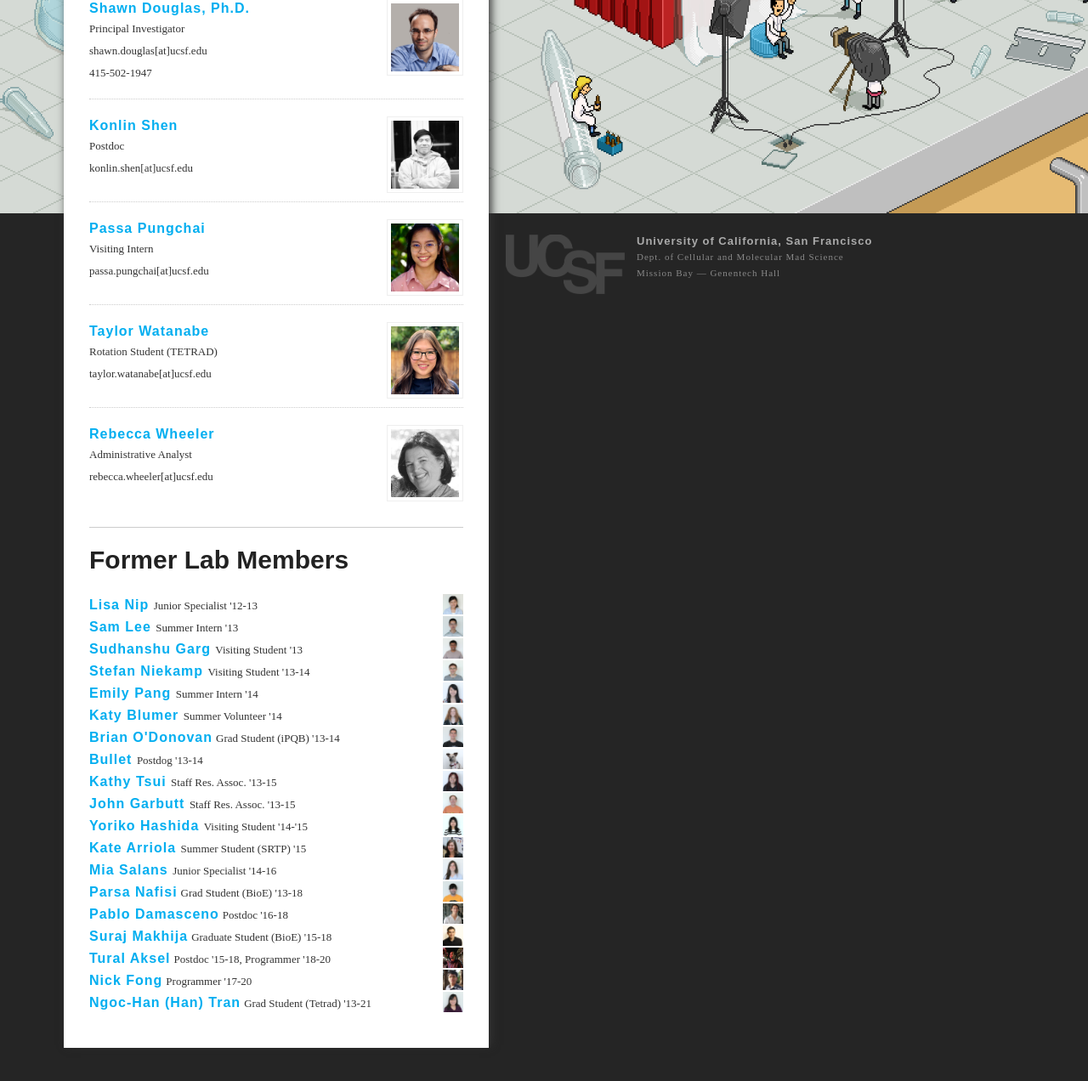
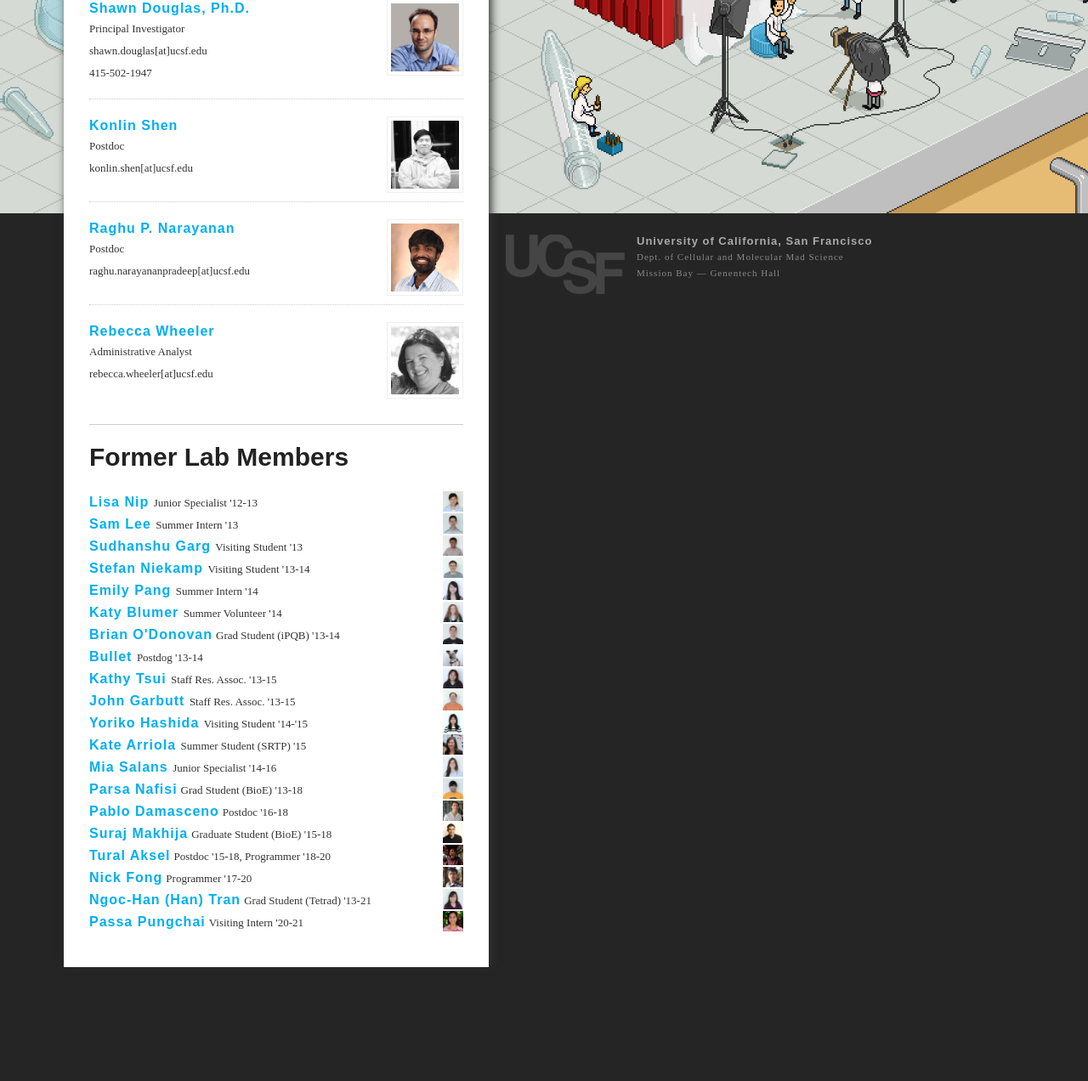
Before and after one commit to douglaslab/bionano.ucsf.edu, a Jekyll site: the page built from people.html, in a window 1280 px wide and 1400 px high, scrolled down 321 px. Shown: the top 1272 px of the window at 85% size. Built offline with Jekyll 4.4.1, drawn with Linux system fonts in a browser that asks for light colours; nearby versions of some CDN libraries.

Commit message:
Update people.html

```diff
--- a/people.html
+++ b/people.html
@@ -38,27 +38,14 @@
 </div>
 
 <div class="biography">
-	<img src="/assets/images/portraits/passa.png" class="portrait" height="100" />
+	<img src="/assets/images/portraits/raghu.png" class="portrait" height="100" />
 	<h4 class="title">
-		<a href="#">Passa Pungchai</a>
+		<a href="#">Raghu P. Narayanan</a>
 	</h4>
 	<p class="text">
 		<small>
-			Visiting Intern</br>
-			passa.pungchai[at]ucsf.edu</br>
-		</small>
-	</p>
-</div>
-
-<div class="biography">
-	<img src="/assets/images/portraits/taylor.png" class="portrait" height="100" />
-	<h4 class="title">
-		<a href="#">Taylor Watanabe</a>
-	</h4>
-	<p class="text">
-		<small>
-			Rotation Student (TETRAD)</br>
-			taylor.watanabe[at]ucsf.edu</br>
+			Postdoc</br>
+			raghu.narayananpradeep[at]ucsf.edu</br>
 		</small>
 	</p>
 </div>
@@ -103,6 +90,6 @@
 	<h4 style="display:inline;" class="title"><a target="_new" href="https://www.linkedin.com/in/tural-aksel-28b97a15">Tural Aksel</a></h4> <small>Postdoc '15-18, Programmer '18-20</small> <img src="/assets/images/portraits/tural.png" class="smallportrait" /> <br>
 	<h4 style="display:inline;" class="title"><a target="_new" href="https://github.com/nickfong/">Nick Fong</a></h4> <small>Programmer '17-20</small> <img src="/assets/images/portraits/nickf.png" class="smallportrait" /> <br>
 	<h4 style="display:inline;" class="title"><a target="_new" href="https://www.linkedin.com/in/ngoc-han-han-tran-68528846/">Ngoc-Han (Han) Tran</a></h4> <small>Grad Student (Tetrad) '13-21</small> <img src="/assets/images/portraits/han.png" class="smallportrait" /> <br>
-
+	<h4 style="display:inline;" class="title"><a target="_new" href="https://www.linkedin.com/in/passaep">Passa Pungchai</a></h4> <small>Visiting Intern '20-21</small> <img src="/assets/images/portraits/passa.png" class="smallportrait" /> <br>
   </div>
 </div><!-- /biographies -->
```
Also changed, not shown: assets/images/portraits/raghu.png (added).
